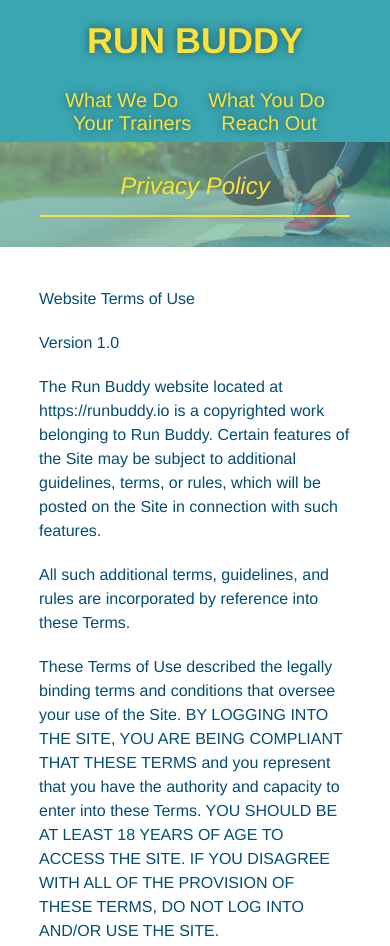
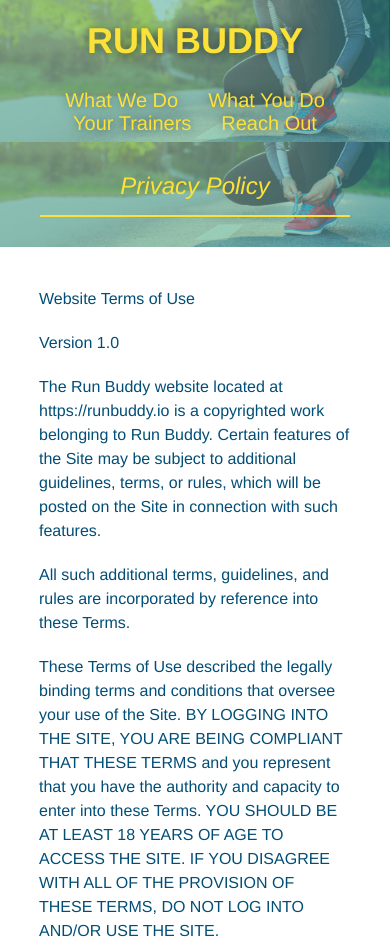
Before and after one commit to suzannaakins/run-buddy, a plain HTML site: page privacy-policy.html in a window 390 px wide. Shown: the top 946 px of the page. Drawn offline with Linux system fonts and the light colour scheme.

Commit message:
sticky header

```diff
--- a/assets/css/style.css
+++ b/assets/css/style.css
@@ -17,6 +17,13 @@ header {
     display: flex;
     justify-content: space-between;
     flex-wrap: wrap;
+    position: -webkit-sticky;
+    position: sticky;
+    top: 0;
+    background-image: url("../images/hero-bg.jpg");
+    background-size: cover;
+    background-position: center 80%;
+    background-attachment: fixed;
 }
 
 header h1 {
@@ -84,7 +91,8 @@ section {
 .hero {
     background-image: url("../images/hero-bg.jpg");
     background-size: cover;
-    background-position: center;
+    background-attachment: fixed;
+    background-position: center 80%;
     display: flex;
     justify-content: center;
     flex-wrap: wrap;
@@ -430,6 +438,7 @@ section {
     header {
         padding-bottom: 0;
         justify-content: center;
+        position: relative;
     }
 
     header h1 {
```
Also changed, not shown: index.html (+1 -1 lines).
